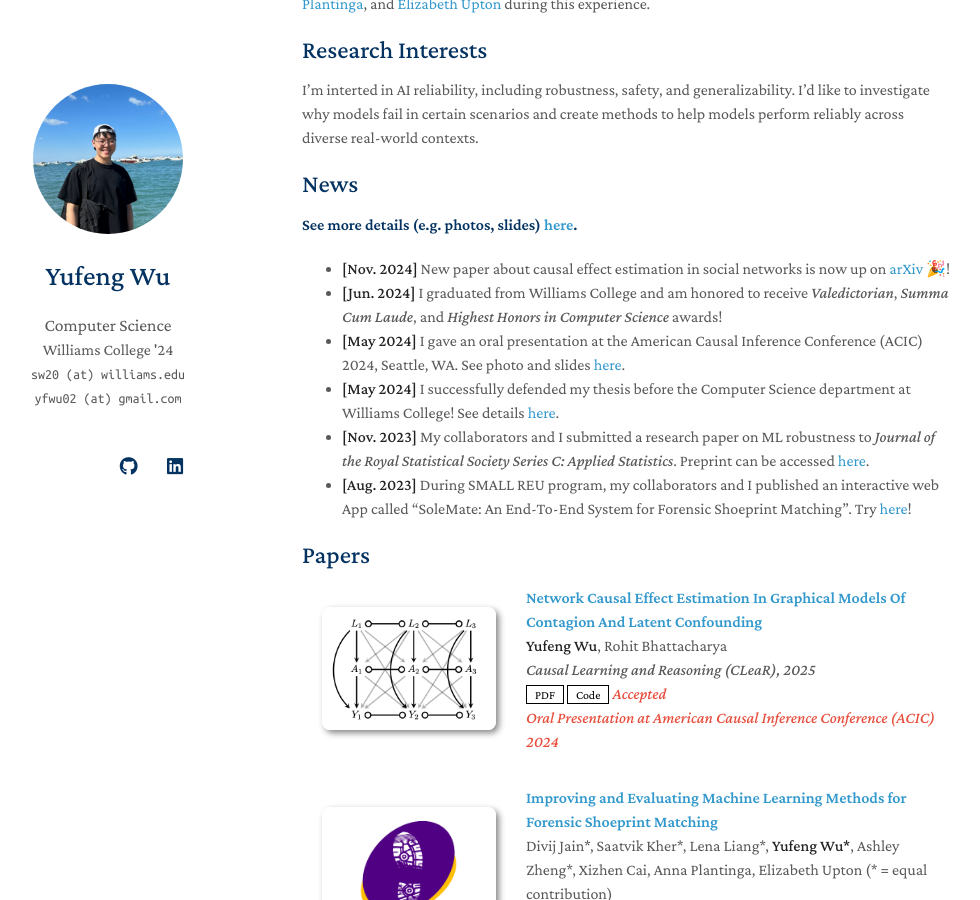
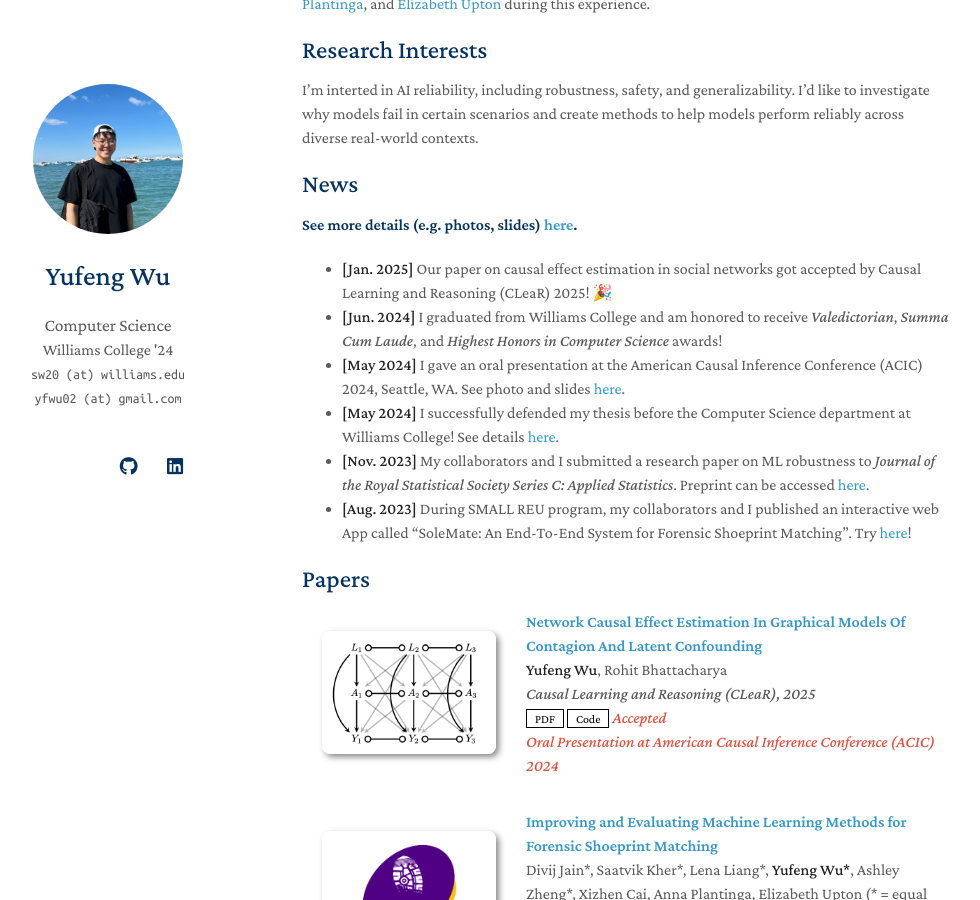
Before and after one commit to yufeng-wu/yufeng-wu.github.io, a Jekyll site: the page built from index.md, in a window 1280 px wide and 900 px high, scrolled down 373 px. Shown: the whole window, without its empty margins (168-1148 px from the left). Built offline with Jekyll 4.4.1, drawn with Linux system fonts in a browser that asks for light colours; a style sheet for code colours, icons or effects is not loaded; our own code applies the rules of GitHub Pages for plain Markdown files.

Commit message:
Update index.md

```diff
--- a/index.md
+++ b/index.md
@@ -17,7 +17,7 @@ I'm interted in AI reliability, including robustness, safety, and generalizabili
 ## News
 #### See more details (e.g. photos, slides) [here](./news_detail).
 
-- **[Nov. 2024]** New paper about causal effect estimation in social networks is now up on [arXiv](https://arxiv.org/pdf/2411.01371) 🎉!
+- **[Jan. 2025]** Our paper on causal effect estimation in social networks got accepted by Causal Learning and Reasoning (CLeaR) 2025! 🎉
 - **[Jun. 2024]** I graduated from Williams College and am honored to receive *Valedictorian*, *Summa Cum Laude*, and *Highest Honors in Computer Science* awards!
 - **[May 2024]** I gave an oral presentation at the American Causal Inference Conference (ACIC) 2024, Seattle, WA. See photo and slides [here](./news_detail/#acic-2024-oral).
 - **[May 2024]** I successfully defended my thesis before the Computer Science department at Williams College! See details [here](./news_detail/#thesis-talk).
```
